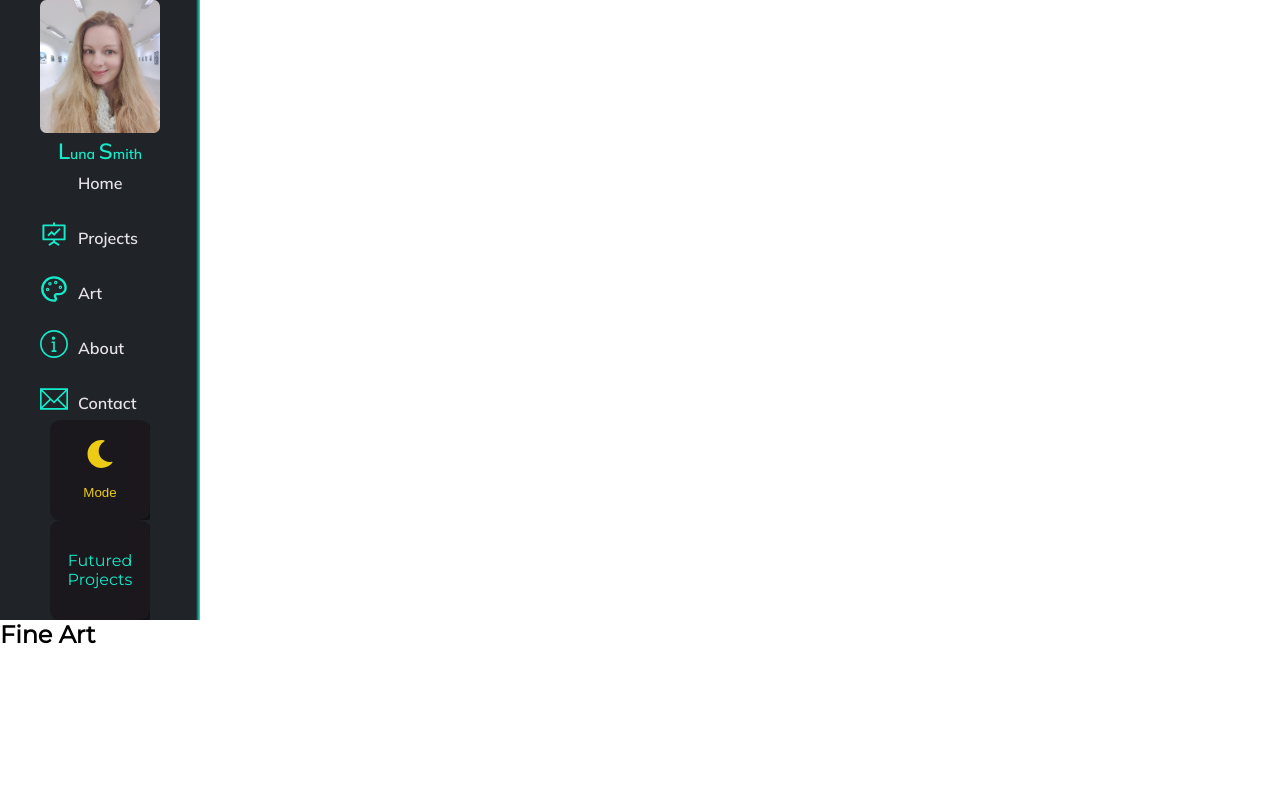
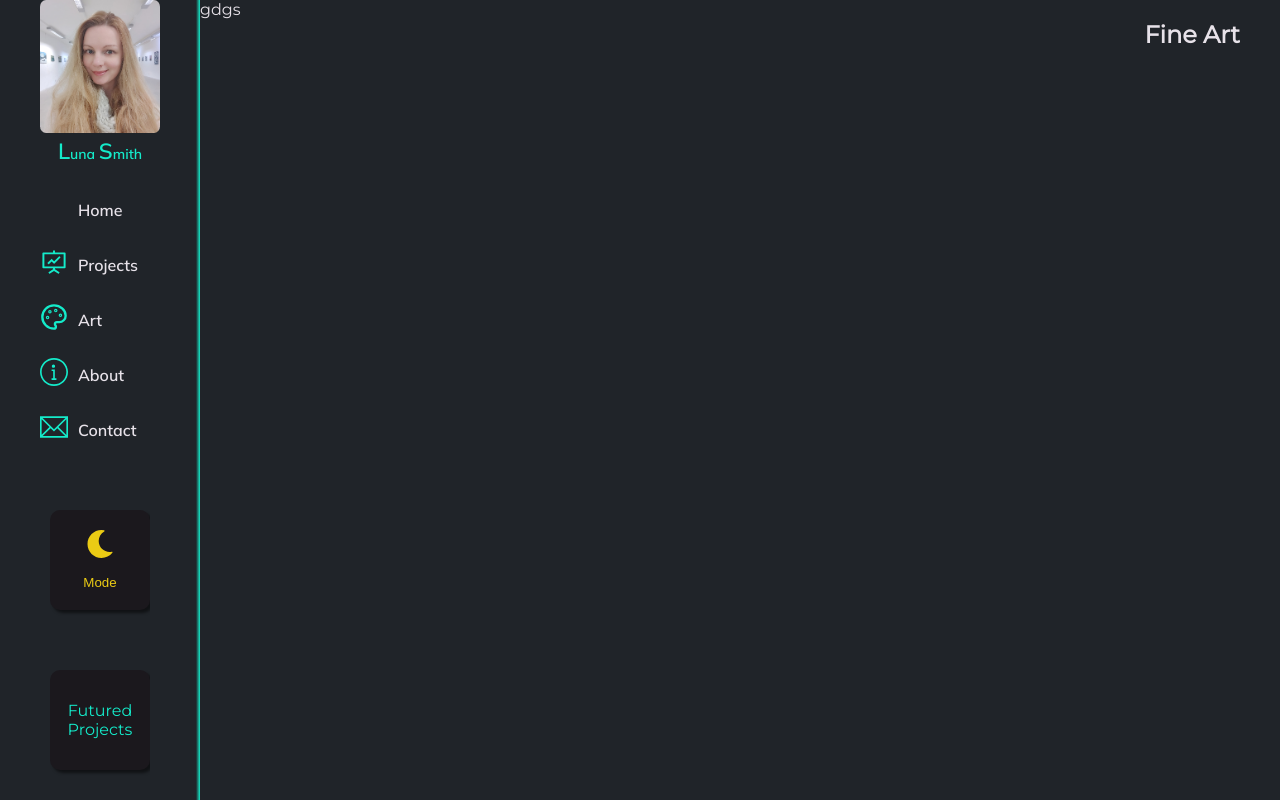
Before and after one commit to Lu-Smith/new_react_portfolio_sass, a React (Create React App) app: page /fineart in a window 1280 px wide. Built offline with nearby package versions, Linux system fonts and the light colour scheme; some icons are missing.

Commit message:
Updated FineArt

```diff
--- a/src/components/FineArt.tsx
+++ b/src/components/FineArt.tsx
@@ -15,6 +15,7 @@ const FineArt = () => {
       </div>
       <div className="componentContainer">
         <h2>Fine Art</h2>
+        gdgs
       </div>
     </div>
   )
--- a/src/styles/fineart.scss
+++ b/src/styles/fineart.scss
@@ -0,0 +1,37 @@
+.FineArt.darkMode {
+    background: $standard-background;
+    color: $primary-color;
+}
+
+.FineArt.lightMode {
+    background: $primary-color;
+    color: $secondary-color;
+}
+
+.FineArt {
+    @include flex-direction(space-between, row);
+    max-width: 100vw;
+    background-color: red;
+
+    .menu {
+        height: 100vh;
+        width: 200px;
+        position: fixed;
+        top: 0;
+        left: 0;
+    }
+
+    .componentContainer {
+        margin-left: 200px;
+        width: calc(100vw - 200px);
+        position: relative;
+        height: 100vh;
+
+        h2 {
+            position: fixed;
+            top: 20px;
+            right: 40px;
+            z-index: 999;
+        }
+    }
+}
```
